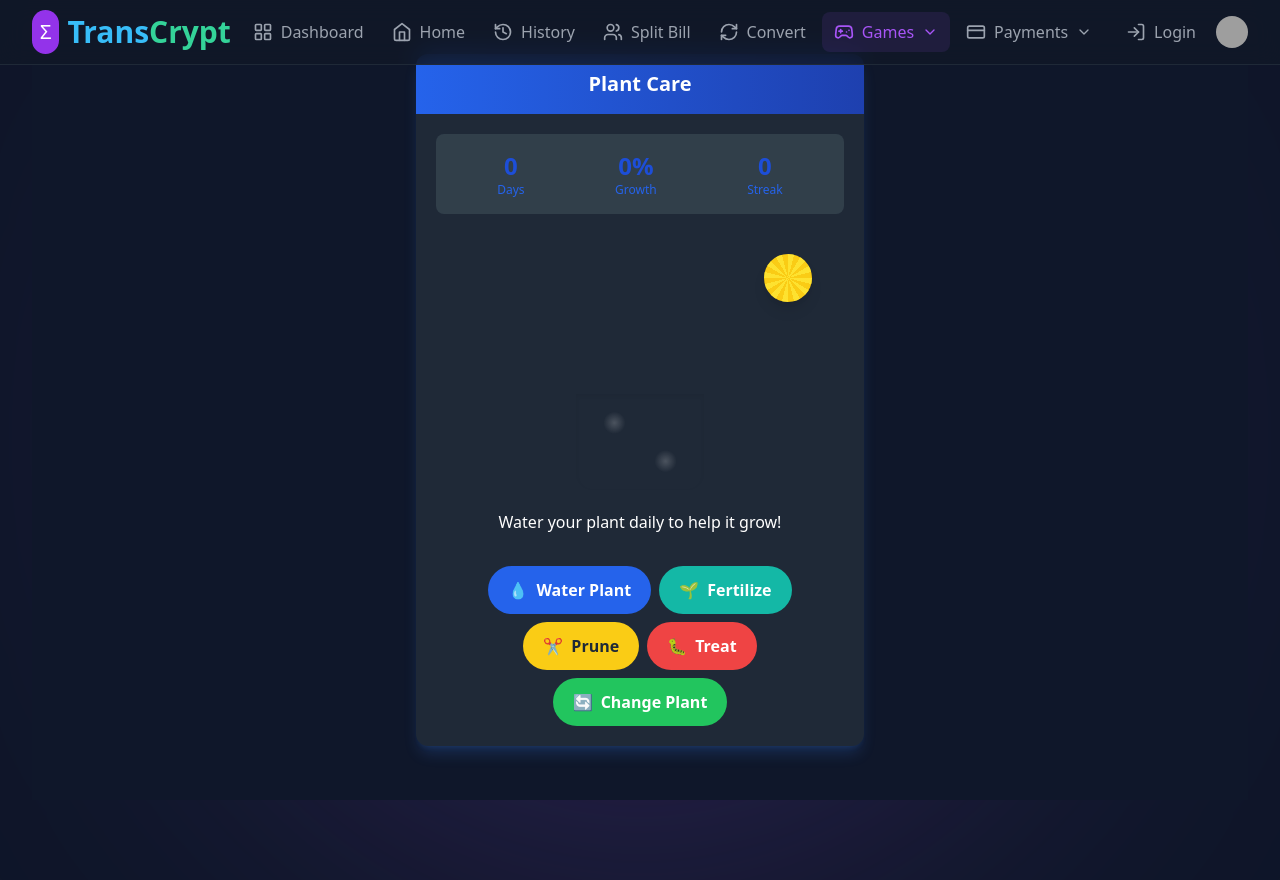
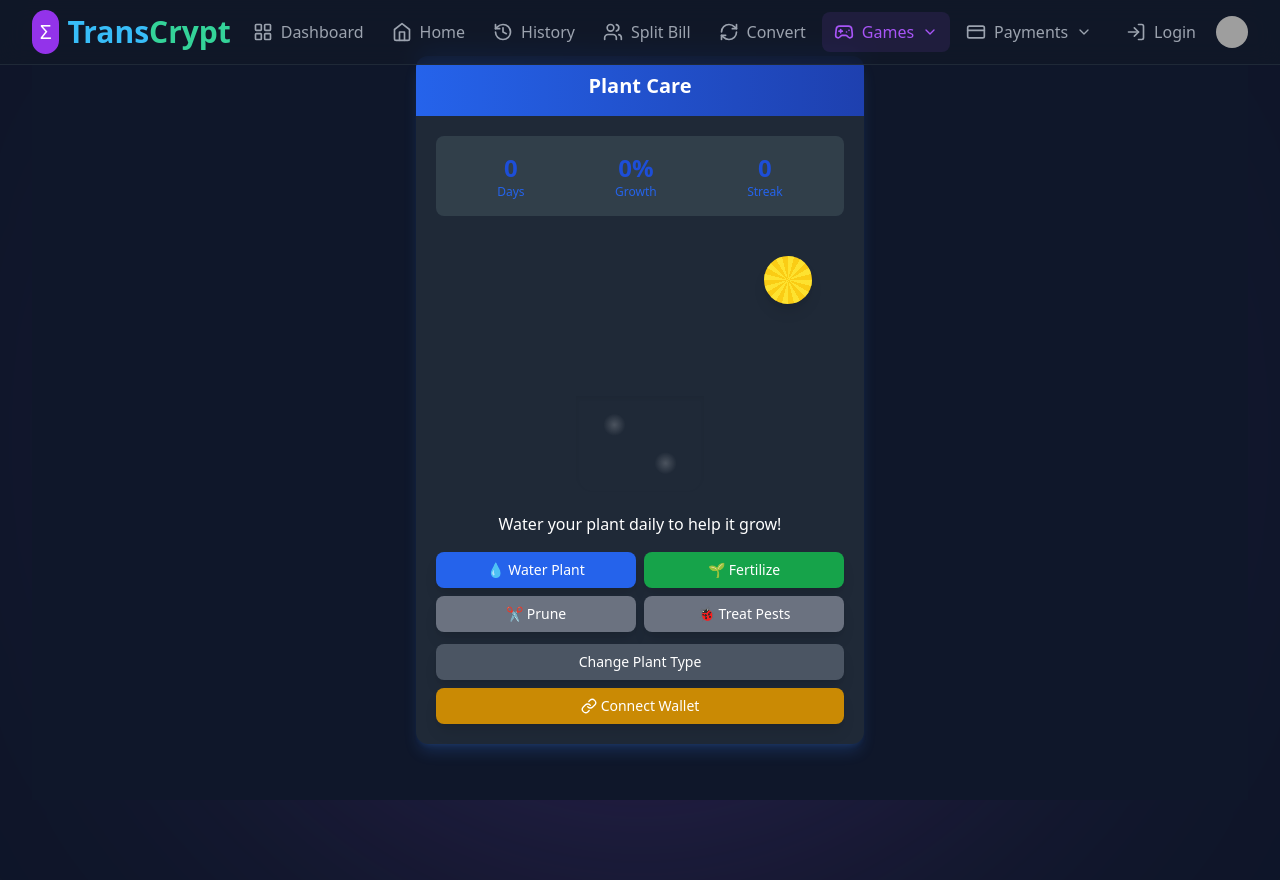
Before and after one commit to kanaksharma67/transccrypt, a React (Vite) app: page /plant-care in a window 1280 px wide. Built offline with nearby package versions, Linux system fonts and the light colour scheme; grey boxes are pictures that could not be loaded.

Commit message:
Update GameActions.tsx

```diff
--- a/src/components/PlantCareGame/GameActions.tsx
+++ b/src/components/PlantCareGame/GameActions.tsx
@@ -1,67 +1,101 @@
+
+import React from 'react';
+import { Trophy, Link } from 'lucide-react';
+
 interface GameActionsProps {
   onWater: () => void;
   onFertilize: () => void;
   onPrune: () => void;
   onTreat: () => void;
   onChangePlant: () => void;
+  onConnectWallet?: () => void;
+  onViewAchievements?: () => void;
   fertilized: boolean;
   pruned: boolean;
   hasPest: boolean;
   growth: number;
+  walletConnected?: boolean;
 }
 
-  export const GameActions = ({
+export const GameActions: React.FC<GameActionsProps> = ({
   onWater,
   onFertilize,
   onPrune,
   onTreat,
   onChangePlant,
+  onConnectWallet,
+  onViewAchievements,
   fertilized,
   pruned,
   hasPest,
   growth,
-  }: GameActionsProps) => {
+  walletConnected = false,
+}) => {
   return (
-      <div className="flex flex-wrap justify-center gap-2 mt-8">
+    <div className="space-y-3 mt-4">
+      <div className="grid grid-cols-2 gap-2">
         <button
           onClick={onWater}
-          className="flex items-center gap-2 px-5 py-3 rounded-full bg-blue-600 text-white font-semibold transition-all hover:bg-blue-700 hover:translate-y-[-2px] hover:shadow-md"
+          className="bg-blue-600 hover:bg-blue-700 text-white py-2 px-4 rounded-lg text-sm shadow-lg flex items-center justify-center"
         >
-          <span>💧</span> Water Plant
+          <span className="mr-1">💧</span> Water Plant
         </button>
+
         <button
           onClick={onFertilize}
-          disabled={fertilized || growth < 20}
-          className={`flex items-center gap-2 px-5 py-3 rounded-full bg-teal-500 text-white font-semibold transition-all hover:bg-teal-600 hover:translate-y-[-2px] hover:shadow-md ${
-            !fertilized && growth >= 20 ? 'relative after:absolute after:top-[-5px] after:right-[-5px] after:w-4 after:h-4 after:bg-teal-500 after:rounded-full after:border-2 after:border-white after:animate-pulse' : ''
-          }`}
+          disabled={fertilized}
+          className={`${
+            fertilized ? 'bg-gray-500 cursor-not-allowed' : 'bg-green-600 hover:bg-green-700'
+          } text-white py-2 px-4 rounded-lg text-sm shadow-lg flex items-center justify-center`}
         >
-          <span>🌱</span> Fertilize
+          <span className="mr-1">🌱</span> Fertilize
         </button>
+
         <button
           onClick={onPrune}
           disabled={pruned || growth < 30}
-          className={`flex items-center gap-2 px-5 py-3 rounded-full bg-yellow-400 text-gray-800 font-semibold transition-all hover:bg-yellow-500 hover:translate-y-[-2px] hover:shadow-md ${
-            !pruned && growth >= 30 ? 'relative after:absolute after:top-[-5px] after:right-[-5px] after:w-4 after:h-4 after:bg-yellow-400 after:rounded-full after:border-2 after:border-white after:animate-pulse' : ''
-          }`}
+          className={`${
+            pruned || growth < 30 ? 'bg-gray-500 cursor-not-allowed' : 'bg-purple-600 hover:bg-purple-700'
+          } text-white py-2 px-4 rounded-lg text-sm shadow-lg flex items-center justify-center`}
         >
-          <span>✂️</span> Prune
+          <span className="mr-1">✂️</span> Prune
         </button>
+
         <button
           onClick={onTreat}
           disabled={!hasPest}
-          className={`flex items-center gap-2 px-5 py-3 rounded-full bg-red-500 text-white font-semibold transition-all hover:bg-red-600 hover:translate-y-[-2px] hover:shadow-md ${
-            hasPest ? 'relative after:absolute after:top-[-5px] after:right-[-5px] after:w-4 after:h-4 after:bg-red-500 after:rounded-full after:border-2 after:border-white after:animate-pulse' : ''
-          }`}
+          className={`${
+            !hasPest ? 'bg-gray-500 cursor-not-allowed' : 'bg-red-600 hover:bg-red-700'
+          } text-white py-2 px-4 rounded-lg text-sm shadow-lg flex items-center justify-center`}
         >
-          <span>🐛</span> Treat
+          <span className="mr-1">🐞</span> Treat Pests
         </button>
+      </div>
+
+      <div className="flex flex-col space-y-2">
         <button
           onClick={onChangePlant}
-          className="flex items-center gap-2 px-5 py-3 rounded-full bg-green-500 text-white font-semibold transition-all hover:bg-green-600 hover:translate-y-[-2px] hover:shadow-md"
+          className="bg-gray-600 hover:bg-gray-700 text-white py-2 px-4 rounded-lg text-sm shadow-lg"
         >
-          <span>🔄</span> Change Plant
+          Change Plant Type
         </button>
+
+        {!walletConnected ? (
+          <button
+            onClick={onConnectWallet}
+            className="bg-yellow-600 hover:bg-yellow-700 text-white py-2 px-4 rounded-lg text-sm shadow-lg flex items-center justify-center"
+          >
+            <Link className="h-4 w-4 mr-1" /> Connect Wallet
+          </button>
+        ) : (
+          <button
+            onClick={onViewAchievements}
+            className="bg-indigo-600 hover:bg-indigo-700 text-white py-2 px-4 rounded-lg text-sm shadow-lg flex items-center justify-center"
+          >
+            <Trophy className="h-4 w-4 mr-1" /> View Achievements
+          </button>
+        )}
+      </div>
     </div>
   );
 };
```
Lines whose indentation alone changed are shown as unchanged.
